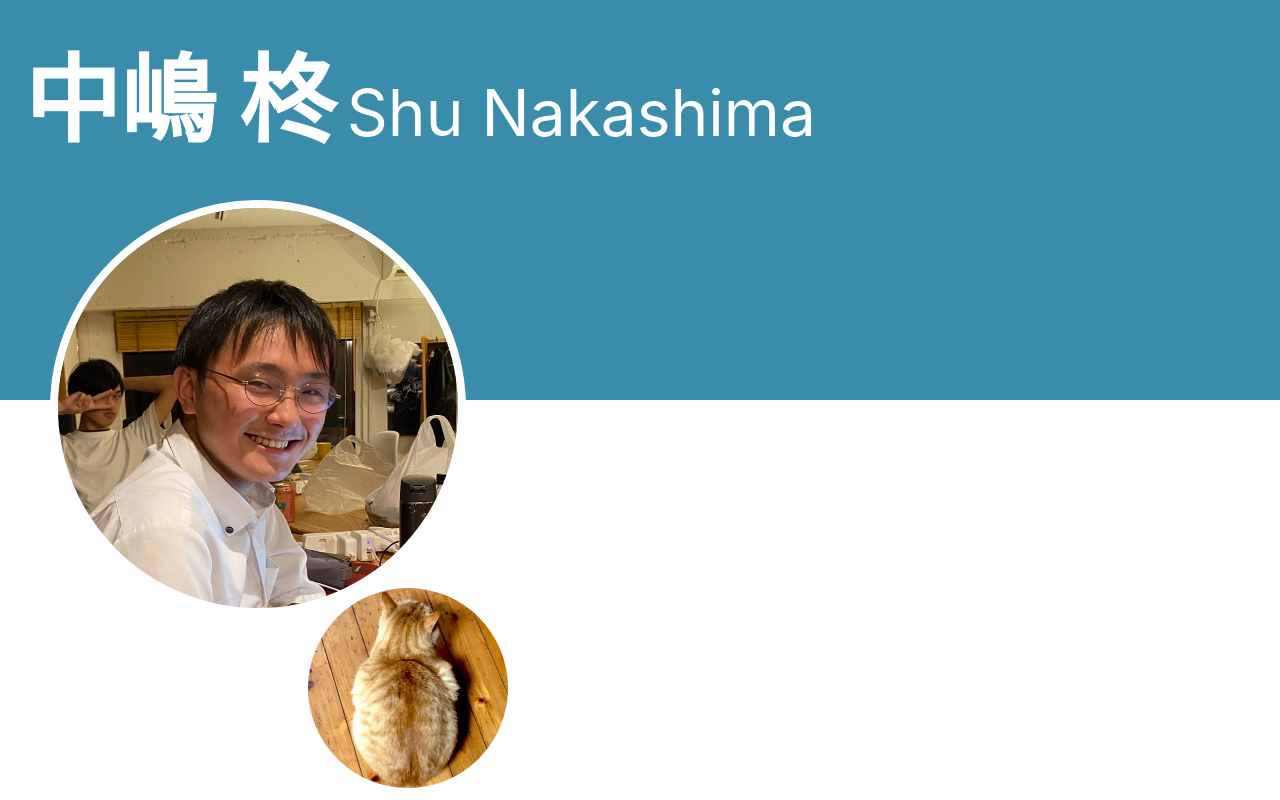
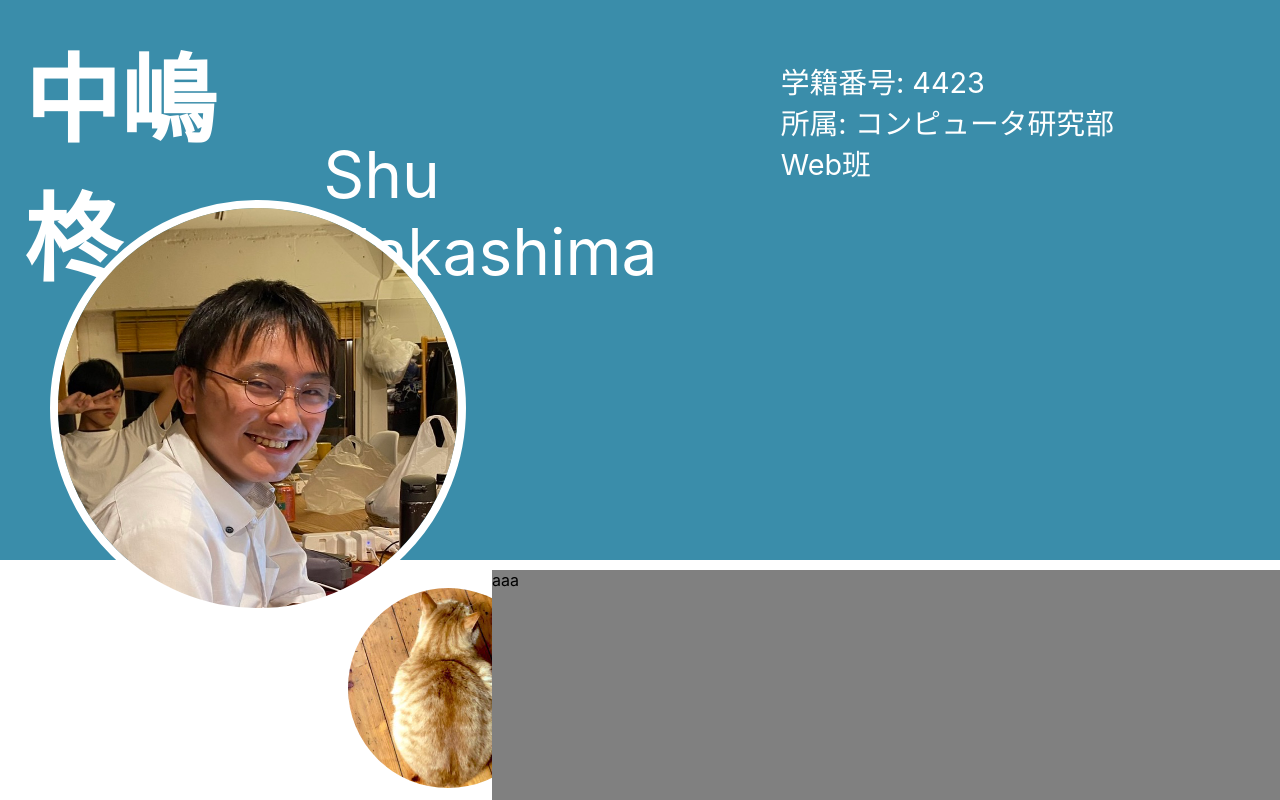
Before and after one commit to shu20031026/rab-introduction, a React (Create React App) app: page / in a window 1280 px wide. Built offline with nearby package versions, Linux system fonts and the light colour scheme.

Commit message:
fix: スタイルの調整

```diff
--- a/src/App.tsx
+++ b/src/App.tsx
@@ -8,31 +8,33 @@ const background = css`
   width: 100%;
   height:100vh;
 `
-
 const pageTop = css`
   background-color: #3a8daa;
   width: 100%;
-  height: 50%;
+  height: 70%;
 `
-
 const mainImageWrapper = css`
-  margin-top: -200px;
+  margin-top: -360px;
   padding-left: 50px;
 `
-
 const mainImage = css`
   border-radius: 50%;
   border: 0.5rem solid white;
 `
-
 const pageBottom = css`
   background-color: white;
   width: 100%;
+  display: flex;
 `
 const nameArea = css`
   display: flex;
+  color: white;
+  justify-content: space-between;
+`
+const nameWrapper = css`
   align-items: flex-end;
   padding: 24px;
+  display: flex;
 `
 const kanjiName = css`
   margin: 0;
@@ -52,10 +54,30 @@ const twitterImage = css`
   border: 0.5rem solid white;
 `
 const twitterIconWrapper = css`
-  margin-left: 300px;
+  margin-left: 340px;
   margin-top: -40px;
 `
 
+const bottomSpace = css`
+  background-color: gray;
+  width:100%;
+  margin-top: -50px;
+  margin-left: -64px;
+`
+
+const nameOtherInfo = css`
+  margin-top: 60px;
+  margin-right: 100px;
+`
+
+const studentNumber = css`
+  margin: 0;
+  font-size: 1.8rem;
+`
+const specializeField = css `
+  margin: 0;
+  font-size: 1.8rem;
+`
 const App = () => {
   const data = Introduction
   return (
@@ -63,11 +85,22 @@ const App = () => {
     <div css={background}>
       <div css={pageTop}>
         <div css={nameArea}>
+          <div css={nameWrapper}>
           <p css={kanjiName}>{`${data.name.lastName.kanji} ${data.name.firstName.kanji}`}</p>
           <p css={englishName}>{`${data.name.firstName.english} ${data.name.lastName.english}`}</p>
+          </div>
+          <div css={nameOtherInfo}>
+            <p css={studentNumber}>{`学籍番号: ${data.studentNumber}`}</p>
+            <p css={specializeField}>{`所属: ${data.specializedField}`}</p>
+          </div>
         </div>
         <div>
+          <div>
 
+          </div>
+          <div>
+
+          </div>
         </div>
       </div>
       <div css={mainImageWrapper}>
@@ -77,6 +110,9 @@ const App = () => {
         <div css={twitterIconWrapper}>
           <img src={Twitter} alt="twitter icon" css={twitterImage} width="200px" height="200px"/>
         </div>
+        <div css={bottomSpace}>
+          aaa
+        </div>
       </div>
     </div>
   </>
--- a/src/introduction.json
+++ b/src/introduction.json
@@ -13,7 +13,7 @@
     "nickName":"hiiragi"
   },
   "studentNumber": 4423,
-  "specializedField": "Web班",
+  "specializedField": "コンピュータ研究部 Web班",
   "favouriteTech": [
     {
       "thing":"JavaScript/TypeScript",
```
